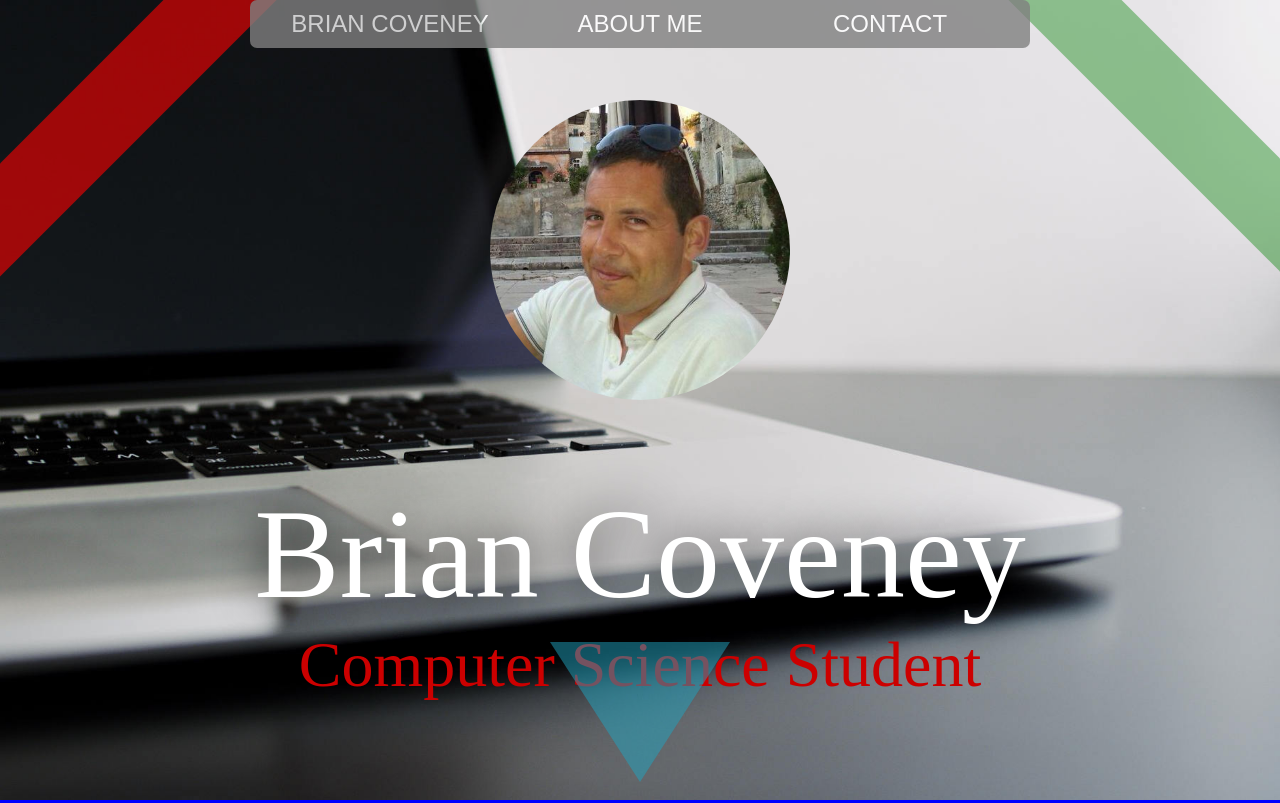
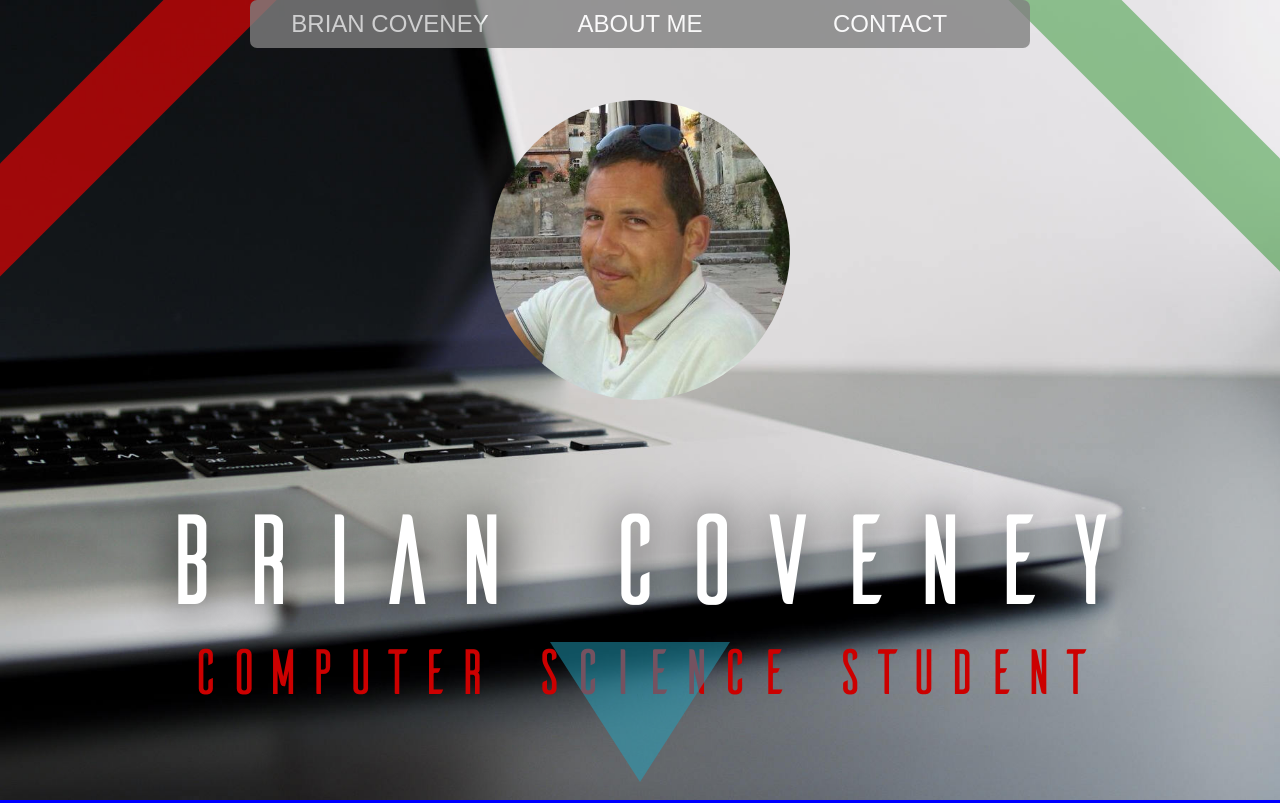
Before and after one commit to BrianCoveney/PersonalSite, a website: page index.html in a window 1280 px wide. Shown: the top 803 px of the page. Drawn offline with Linux system fonts and the light colour scheme; the site is published under a folder, as on GitHub Pages, so addresses that start at the root find nothing.

Commit message:
fixed the font path

```diff
--- a/src/scss/main.scss
+++ b/src/scss/main.scss
@@ -20,14 +20,14 @@
 
 @font-face {
   font-family: Ailerons;
-  src: url("/src/fonts/Ailerons-Typeface.otf") format("opentype");
+  src: url("../fonts/Ailerons-Typeface.otf") format("opentype");
 }
 
 
 @font-face {
   font-family: Ailerons;
   font-weight: bold;
-  src: url("/src/fonts/Ailerons-Typeface.otf") format("opentype");
+  src: url("../fonts/Ailerons-Typeface.otf") format("opentype");
 }
 
 
@@ -138,7 +138,7 @@ main {
 
 
       .txt_over_main_img{
-        font-family: Ailerons;
+        font-family: Ailerons, "Courier New", monospace;;
         margin-top: 0;
         text-align: center;
 
```
Also changed, not shown: README.md, dist/css/main.css, dist/fonts/Ailerons-Typeface.otf (added).
